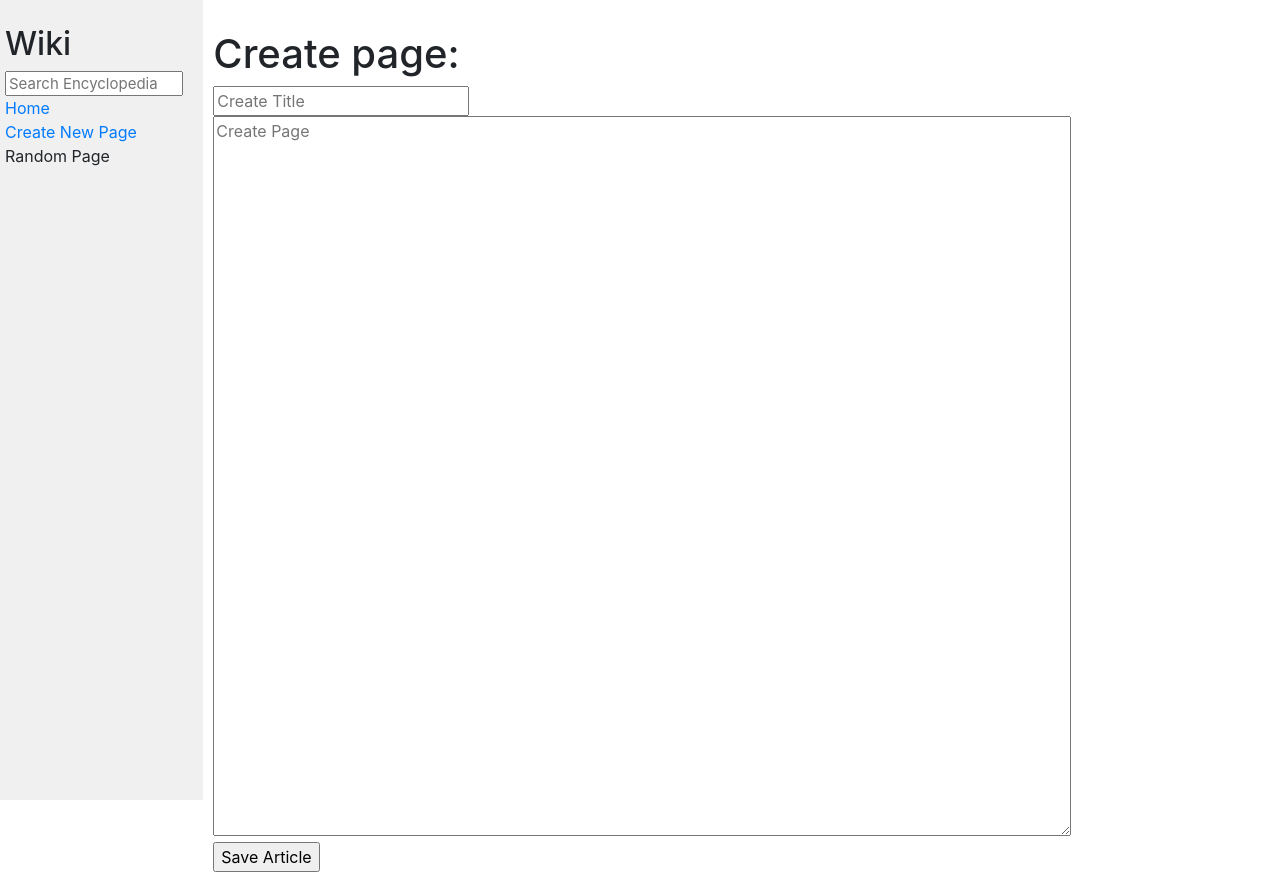
After one commit to guilhermelemke/wiki, a Django app: page /create/ in a window 1280 px wide. The commit adds this page. Run offline with Django 3.2, Linux system fonts and the light colour scheme; some libraries are stand-ins or nearby versions.

```diff
--- /dev/null
+++ b/encyclopedia/templates/encyclopedia/create.html
@@ -0,0 +1,17 @@
+{% extends "encyclopedia/layout.html" %}
+
+{% block title %}
+    Encyclopedia create page
+{% endblock %}
+
+{% block body %}
+    <h1>Create page:</h1>
+
+    <form action="" method="POST">
+        {% csrf_token %}
+        <input class="title" type="text" name="markdowntitle" placeholder="Create Title">
+        <textarea class="content" placeholder="Create Page"></textarea><br>
+        <input type="submit" value="Save Article">
+    </form>
+
+{% endblock %}
--- a/encyclopedia/templates/encyclopedia/layout.html
+++ b/encyclopedia/templates/encyclopedia/layout.html
@@ -12,14 +12,14 @@
         <div class="row">
             <div class="sidebar col-lg-2 col-md-3">
                 <h2>Wiki</h2>
-                <form>
+                <form action="{% url 'search' %}" method="GET">
                     <input class="search" type="text" name="q" placeholder="Search Encyclopedia">
                 </form>
                 <div>
                     <a href="{% url 'index' %}">Home</a>
                 </div>
                 <div>
-                    Create New Page
+                    <a href="{% url 'create' %}">Create New Page</a>
                 </div>
                 <div>
                     Random Page
--- a/encyclopedia/urls.py
+++ b/encyclopedia/urls.py
@@ -4,5 +4,7 @@ from . import views
 
 urlpatterns = [
     path("", views.index, name="index"),
-    path("wiki/<str:name>", views.article, name="article")
+    path("wiki/<str:name>", views.article, name="article"),
+    path("search/", views.search, name="search"),
+    path("create/", views.create, name="create"),
 ]
--- a/encyclopedia/views.py
+++ b/encyclopedia/views.py
@@ -1,4 +1,4 @@
-from django.shortcuts import render
+from django.shortcuts import render, redirect
 import markdown2
 
 from . import util
@@ -16,3 +16,25 @@ def article(request, name):
         })
     else:
         return render(request, "encyclopedia/error.html")
+
+def search(request):
+    original_query = (request.GET['q'])
+    query = original_query
+    entries = util.list_entries()
+    results = []
+    for entry in entries:
+        entry.lower()
+        if query in entry:
+            results.append(entry)
+
+    if query in entries:
+        return redirect('article', name=query)
+    elif results:
+        return render(request, "encyclopedia/search.html", {
+                "entries": results
+            })
+    else:
+        return render(request, "encyclopedia/error.html")
+
+def create(request):
+    return render(request, "encyclopedia/create.html")
--- a/wiki/urls.py
+++ b/wiki/urls.py
@@ -19,5 +19,5 @@ from django.urls import include, path
 urlpatterns = [
     path('admin/', admin.site.urls),
     path('wiki/', include("encyclopedia.urls")),
-    path('', include("encyclopedia.urls"))
+    path('', include("encyclopedia.urls")),
 ]
```
Also changed, not shown: encyclopedia/templates/encyclopedia/search.html (added, +16 -0 lines).
